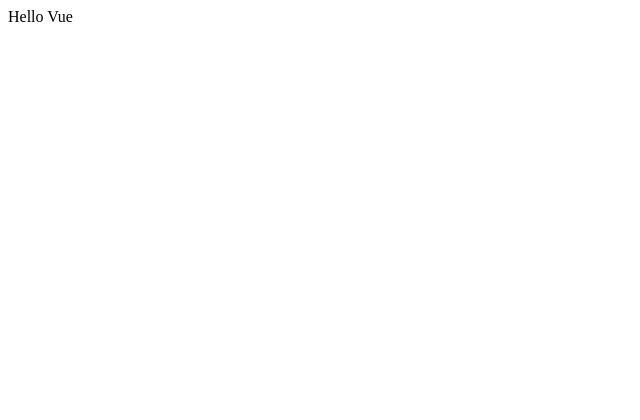
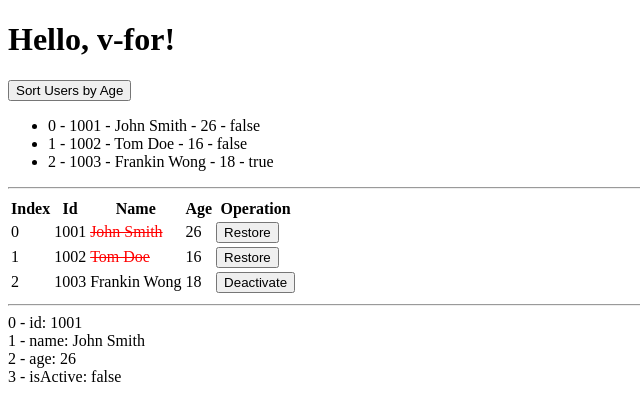
Before and after one commit to lilianam37/learn-vue-3-with-bingyang, a Vue app: page / in a window 1280 px wide. Shown: the top 420 px of the page, without its empty margins (0-640 px from the left). Built offline with nearby package versions, Linux system fonts and the light colour scheme.

Commit message:
list rendering

```diff
--- a/src/App.vue
+++ b/src/App.vue
@@ -1,13 +1,59 @@
 <template>
-  <div>
-    Hello Vue
+  <h1>{{ message }}</h1>
+  <button @click="sortUsersByAge()">Sort Users by Age</button>
+  <ul>
+    <li v-for="(user,index) in users" :key="user.id">
+      {{index}} - {{ user.id }} - {{ user.name }} - {{ user.age }} - {{ user.isActive }}
+    </li>
+  </ul>
+
+  <hr />
+
+  <table>
+    <tr>
+      <th>Index</th>
+      <th>Id</th>
+      <th>Name</th>
+      <th>Age</th>
+      <th>Operation</th>
+    </tr>
+    <tr v-for="(user, index) in users" :key="user.id">
+      <td>{{ index }}</td>
+      <td>{{ user.id }}</td>
+      <td :class="{ inactive: !user.isActive }">{{ user.name }}</td>
+      <td>{{ user.age }}</td>
+      <td>
+        <button @click="user.isActive = !user.isActive">
+          {{ user.isActive ? 'Deactivate' : 'Restore' }}
+        </button>
+      </td>
+    </tr>
+  </table>
+  <hr>
+  <div v-for="(value, key, index) in users[0]">
+    {{ index }} - {{ key }}: {{ value }}
   </div>
 </template>
 
 <script setup>
+import { ref } from 'vue'
 
+let message = ref('Hello, v-for!')
+
+const users = ref([
+  { id: 1001, name: 'John Smith', age: 26, isActive: false },
+  { id: 1002, name: 'Tom Doe', age: 16, isActive: false },
+  { id: 1003, name: 'Frankin Wong', age: 18, isActive: true }
+])
+
+function sortUsersByAge(){
+  users.value.sort((a,b)=>a.age-b.age)
+}
 </script>
 
-<style lang="scss" scoped>
-
+<style scoped>
+.inactive {
+  color: red;
+  text-decoration: line-through;
+}
 </style>
```
